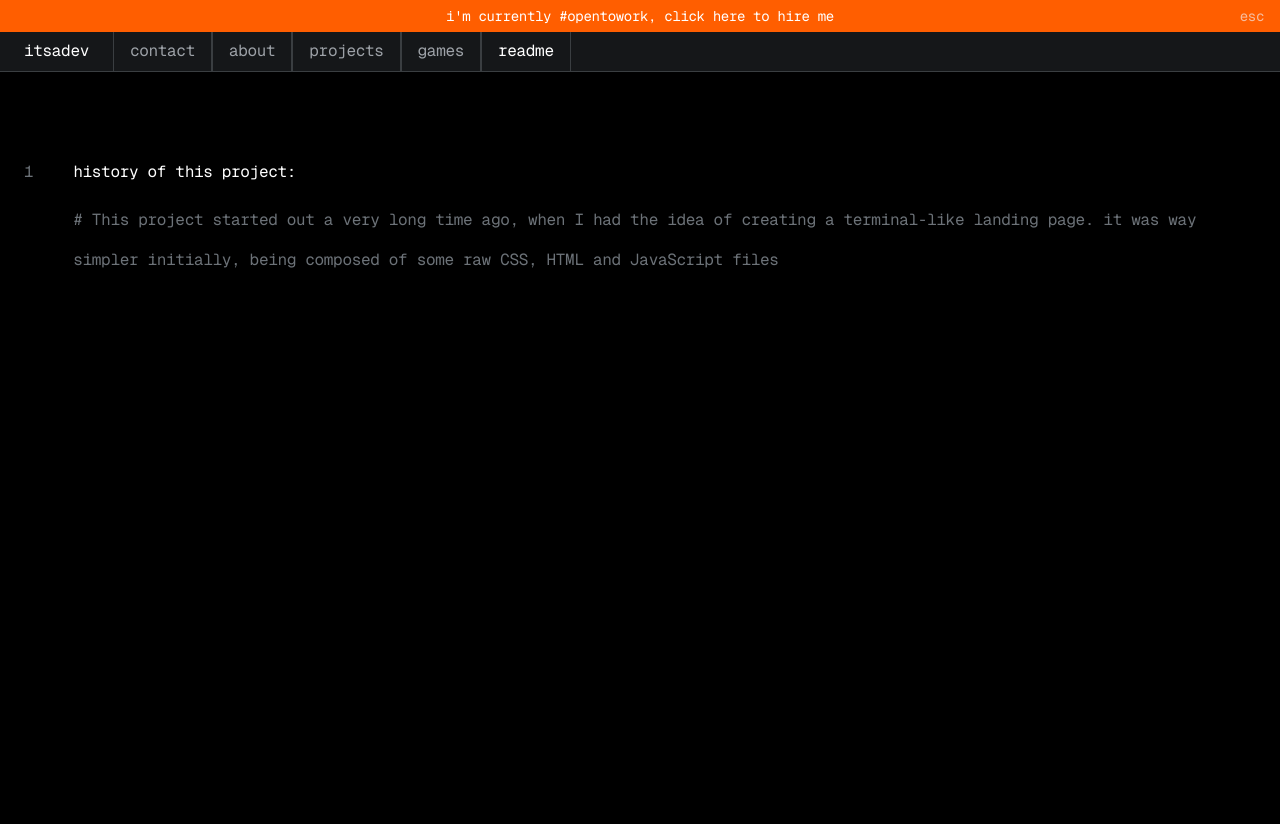
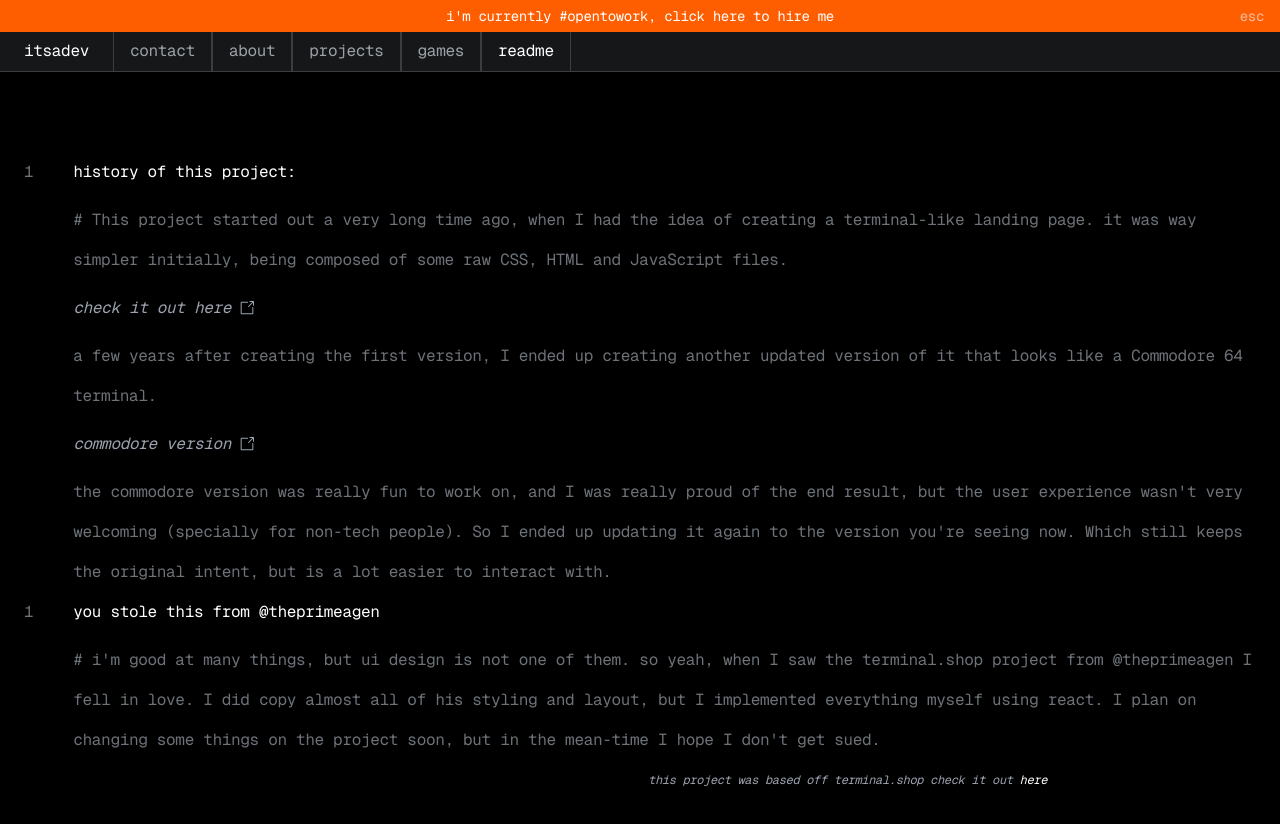
Before and after one commit to itsadeadh2/itsadeadh2.github.io, a React (Create React App) app: page /#/readme in a window 1280 px wide. Shown: the top 824 px of the page. Before the commit the page ends 800 px from the top, so only its background shows below. Built offline with nearby package versions, Linux system fonts and the light colour scheme.

Commit message:
Add gh pipelines

```diff
--- a/package.json
+++ b/package.json
@@ -1,7 +1,7 @@
 {
   "name": "itsadeadh2.github.io",
-  "version": "0.1.0",
-  "private": true,
+  "private": false,
+  "homepage": "https://itsadeadh2.com/",
   "dependencies": {
     "@testing-library/jest-dom": "^5.17.0",
     "@testing-library/react": "^13.4.0",
--- a/src/App.tsx
+++ b/src/App.tsx
@@ -31,6 +31,8 @@ function App() {
                 <Route path="/games" element={<GamesPage/>}/>
                 <Route path="/readme" element={<ReadmePage/>}/>
             </Routes>
+            <span className="text-gray-400 italic text-xs fixed bottom-2 left-1/2 transform px-2 py-1 z-50"> this project was based off terminal.shop check it out <a
+                href="https://www.terminal.shop/" className="text-white">here</a></span>
         </div>
     )
 }
--- a/src/index.css
+++ b/src/index.css
@@ -1025,3 +1025,13 @@ img,video {
     opacity: 0;
     pointer-events: none;
 }
+
+.footer-note {
+    position: fixed;
+    bottom: 10px;
+    left: 50%;
+    transform: translateX(-50%);
+
+    padding: 5px 10px;
+    z-index: 1000;
+}
--- a/src/pages/ReadmePage.tsx
+++ b/src/pages/ReadmePage.tsx
@@ -12,9 +12,24 @@ function ReadmePage() {
         const initialHistory = [
             (
                 <TerminalRow rowNumber={1} className={rowsClass}>
-                    <span className="text-white">history of this project:</span>
+                    <p className="text-white">history of this project:</p>
                     # This project started out a very long time ago, when I had the idea of creating a terminal-like landing page.
-                    it was way simpler initially, being composed of some raw CSS, HTML and JavaScript files
+                    it was way simpler initially, being composed of some raw CSS, HTML and JavaScript files.
+                    <LinkMessage link="https://github.com/itsadeadh2/itsadeadh2.github.io/tree/og" text={"check it out here"}/>
+                    a few years after creating the first version, I ended up creating another updated version of it that looks like a Commodore 64 terminal.
+                    <LinkMessage link="https://commodore.itsadeadh2.com" text={"commodore version"}/>
+                    the commodore version was really fun to work on, and I was really proud of the end result, but the
+                    user experience wasn't very welcoming (specially for non-tech people).
+                    So I ended up updating it again to the version you're seeing now. Which still keeps the original intent, but is a lot easier to interact with.
+                </TerminalRow>
+            ),
+            (
+                <TerminalRow rowNumber={1} className={rowsClass}>
+                    <p className="text-white">you stole this from @theprimeagen</p>
+                    # i'm good at many things, but ui design is not one of them. so yeah, when I saw the terminal.shop project from
+                    @theprimeagen I fell in love. I did copy almost all of his styling and layout, but I implemented
+                    everything myself using react. I plan on changing some things on the project soon, but in the mean-time
+                    I hope I don't get sued.
                 </TerminalRow>
             ),
         ]
```
Also changed, not shown: 2 other files (tests, documents, lock files or other folders).
